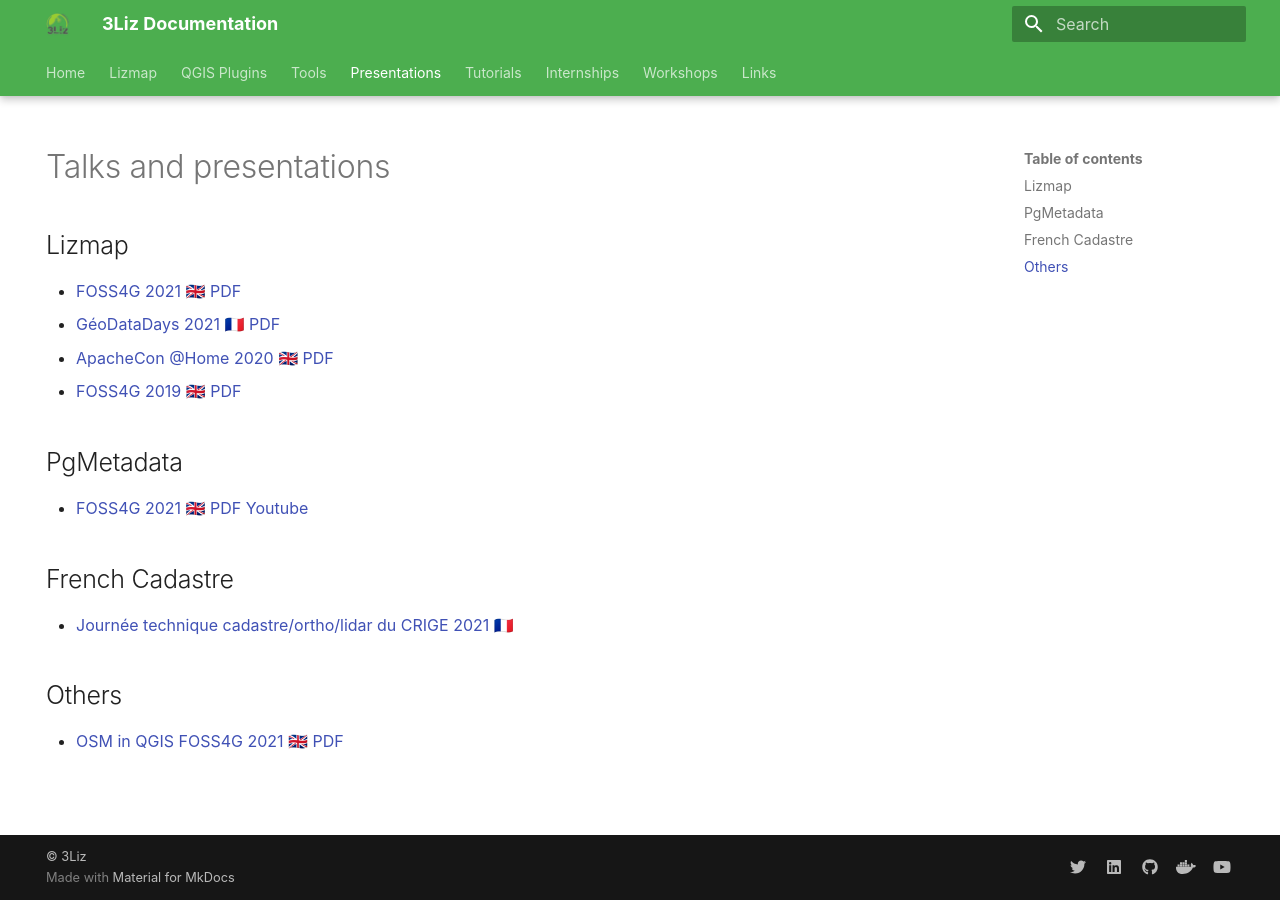
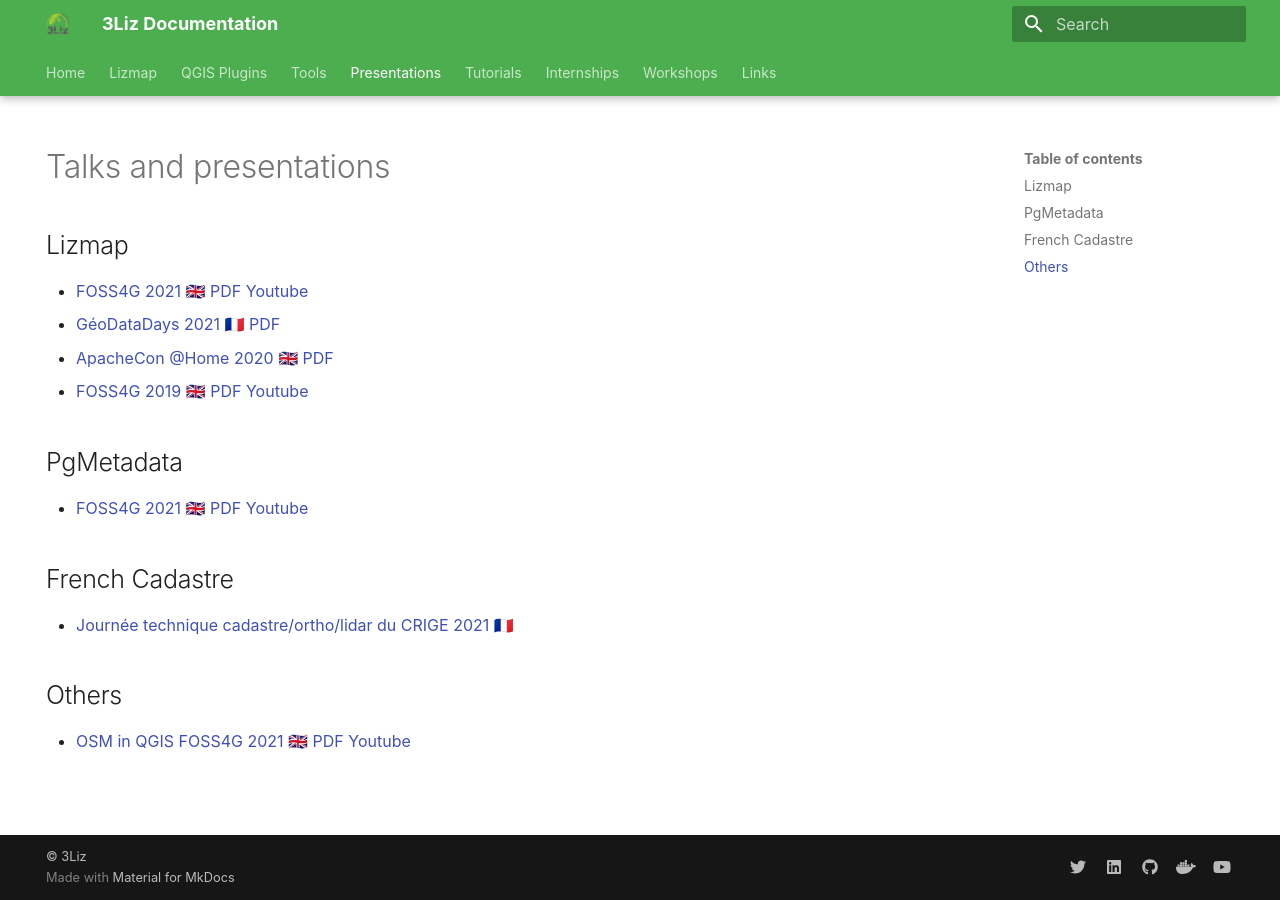
Before and after one commit to 3liz/3liz.github.io, an MkDocs documentation site: the page built from docs/talks.md, in a window 1280 px wide. Built offline with MkDocs 1.6.1 and Material for MkDocs 9.7.7, drawn with Linux system fonts in a browser that asks for light colours; nearby versions of some CDN libraries.

Commit message:
Add videos about FOSS4G 2021

```diff
--- a/docs/talks.md
+++ b/docs/talks.md
@@ -7,14 +7,22 @@
 
 ## Lizmap
 
-* [FOSS4G 2021 🇬🇧](https://docs.3liz.org/presentations/2021-09-foss4g-lizmap.html) [PDF](https://docs.3liz.org/presentations/pdf/FOSS4G-2021-Lizmap-Web-Client.pdf)
-* [GéoDataDays 2021 🇫🇷](https://docs.3liz.org/presentations/2021-09-geodatadays-lizmap.html) [PDF](https://docs.3liz.org/presentations/pdf/GéoDataDays-2021-Lizmap-Web-Client.pdf)
-* [ApacheCon @Home 2020 🇬🇧](https://docs.3liz.org/presentations/2020-09-apachecon-lizmap.html) [PDF](https://docs.3liz.org/presentations/pdf/ApacheCon-@Home-2020-Lizmap-Web-Client.pdf)
-* [FOSS4G 2019 🇬🇧](https://docs.3liz.org/presentations/2019-08-foss4g-lizmap.html) [PDF](https://docs.3liz.org/presentations/pdf/pdf/FOSS4G-2019-Lizmap-Web-Client.pdf)
+* [FOSS4G 2021 🇬🇧](https://docs.3liz.org/presentations/2021-09-foss4g-lizmap.html)
+  [PDF](https://docs.3liz.org/presentations/pdf/FOSS4G-2021-Lizmap-Web-Client.pdf)
+  [Youtube](https://www.youtube.com/watch?v=NIgFgkyBRts)
+* [GéoDataDays 2021 🇫🇷](https://docs.3liz.org/presentations/2021-09-geodatadays-lizmap.html)
+  [PDF](https://docs.3liz.org/presentations/pdf/GéoDataDays-2021-Lizmap-Web-Client.pdf)
+* [ApacheCon @Home 2020 🇬🇧](https://docs.3liz.org/presentations/2020-09-apachecon-lizmap.html)
+  [PDF](https://docs.3liz.org/presentations/pdf/ApacheCon-@Home-2020-Lizmap-Web-Client.pdf)
+* [FOSS4G 2019 🇬🇧](https://docs.3liz.org/presentations/2019-08-foss4g-lizmap.html)
+  [PDF](https://docs.3liz.org/presentations/pdf/pdf/FOSS4G-2019-Lizmap-Web-Client.pdf)
+  [Youtube](https://www.youtube.com/watch?v=FkQ2UG_SO-Y)
 
 ## PgMetadata
 
-* [FOSS4G 2021 🇬🇧](https://docs.3liz.org/presentations/2021-09-Foss4G-PgMetadata.html) [PDF](https://docs.3liz.org/presentations/pdf/FOSS4G-2021-PgMetadata.pdf) [Youtube](https://www.youtube.com/watch?v=CjZZwKlzYGc)
+* [FOSS4G 2021 🇬🇧](https://docs.3liz.org/presentations/2021-09-Foss4G-PgMetadata.html)
+  [PDF](https://docs.3liz.org/presentations/pdf/FOSS4G-2021-PgMetadata.pdf)
+  [Youtube](https://www.youtube.com/watch?v=CjZZwKlzYGc)
 
 ## French Cadastre
 
@@ -22,4 +30,6 @@
 
 ## Others
 
-* [OSM in QGIS FOSS4G 2021 🇬🇧](https://docs.3liz.org/presentations/2021-09-foss4g-osm-in-qgis.html) [PDF](https://docs.3liz.org/presentations/pdf/FOSS4G-2021-osm-in-qgis.pdf)
+* [OSM in QGIS FOSS4G 2021 🇬🇧](https://docs.3liz.org/presentations/2021-09-foss4g-osm-in-qgis.html)
+  [PDF](https://docs.3liz.org/presentations/pdf/FOSS4G-2021-osm-in-qgis.pdf)
+  [Youtube](https://www.youtube.com/watch?v=l95PoHGLrTI)
```
